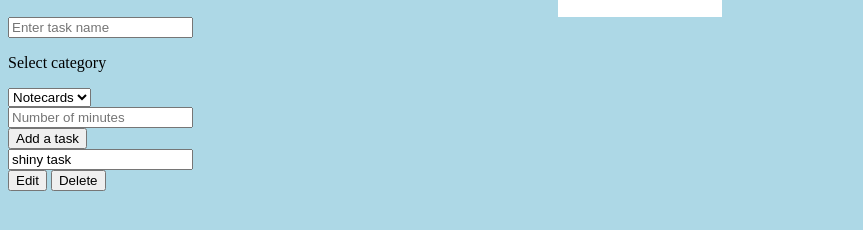
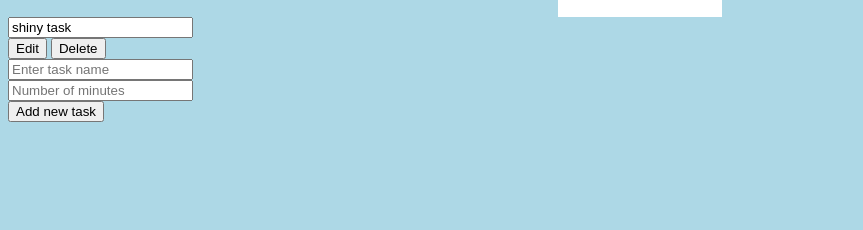
Before and after one commit to PianoFanatic13/CrimsonCode2023, a plain HTML site: page index.html in a window 1280 px wide. Shown: the part 266-496 px from the top of the page, without its empty margins (0-863 px from the left). Drawn offline with Linux system fonts and the light colour scheme.

Commit message:
adds a list item
only minutes

```diff
--- a/index.html
+++ b/index.html
@@ -16,48 +16,10 @@
 <body>
     <h2> Study4U </h2>
     <div class="titles">
-        <div class="newtasks">New Task</div>
-        <div class="tasksleft">Tasks Left</div>
+        <div>New Task</div>
+        <div>Tasks Left</div>
     </div>
 
-
-    <div class="newTask">
-
-        <div>
-            <form id="newTask-Form">
-                <div class="Entertaskname">
-                    <input
-                    type="text"
-                    name="newTask-Name"
-                    id="newTask-Input"
-                    placeholder="Enter task name"/>
-                </div>
-                <div>
-                    <p>Select category</p>
-                    <select name="newTask-Category" id="newTask-Input">
-                        <option value="notecards">Notecards</option>
-                        <option value="quiz">Quiz</option>
-                        <option value="break">Break</option>
-                    </select>
-                </div>
-                <div>
-                    <input
-                        id="newTask-Input"
-                        name="newTask-Time"
-                        type="number"
-                        min="0"
-                        placeholder="Number of minutes"/>
-
-                </div>
-                <div>
-                    <input
-                    type="submit"
-                    id="newTask-Submit"
-                    value="Add a task"/>
-                </div>
-            </form>
-        </div>
-    </div>
 
     <div class="taskList">
 
@@ -82,6 +44,32 @@
     </div>
 
 
+    <div class="newTask">
+
+        <div>
+            <form id="newTask-Form">
+                <div>
+                    <input
+                    type="text"
+                    id="newTask-Name"
+                    placeholder="Enter task name"/>
+                </div>
+                <div>
+                    <input
+                        id="newTask-Time"
+                        type="number"
+                        min="0"
+                        placeholder="Number of minutes"/>
+
+                </div>
+                <div>
+                    <button id="addTask" onclick="main()">Add new task</button>
+                </div>
+            </form>
+        </div>
+    </div>
+
+
     <script src="index.js"></script>
 </body>
 </html>
--- a/index.js
+++ b/index.js
@@ -1,5 +1,6 @@
-function newTask()
+function main()
 {
+    const tasklist = document.querySelector("#tasks")
     const inputName = document.querySelector("#newTask-Name");
     const inputTime = document.querySelector("#newTask-Time");
 
@@ -8,13 +9,14 @@ function newTask()
         const name = inputName.value;
         const time = inputTime.value;
 
-        const paragraph = document.createElement('p');
-        paragraph.innerText = name;
-        document.body.appendChild(paragraph);
+        const taskContent = document.createElement('div');
+
+        const textBox = document.createElement('input');
+        textBox.classList.add('text');
+        textBox.type = "text";
+        textBox.value = name;
+        textBox.setAttribute('readonly', 'readonly');
+
+        tasklist.appendChild(textBox);
       });
-
-
-
-
-
 }
```
